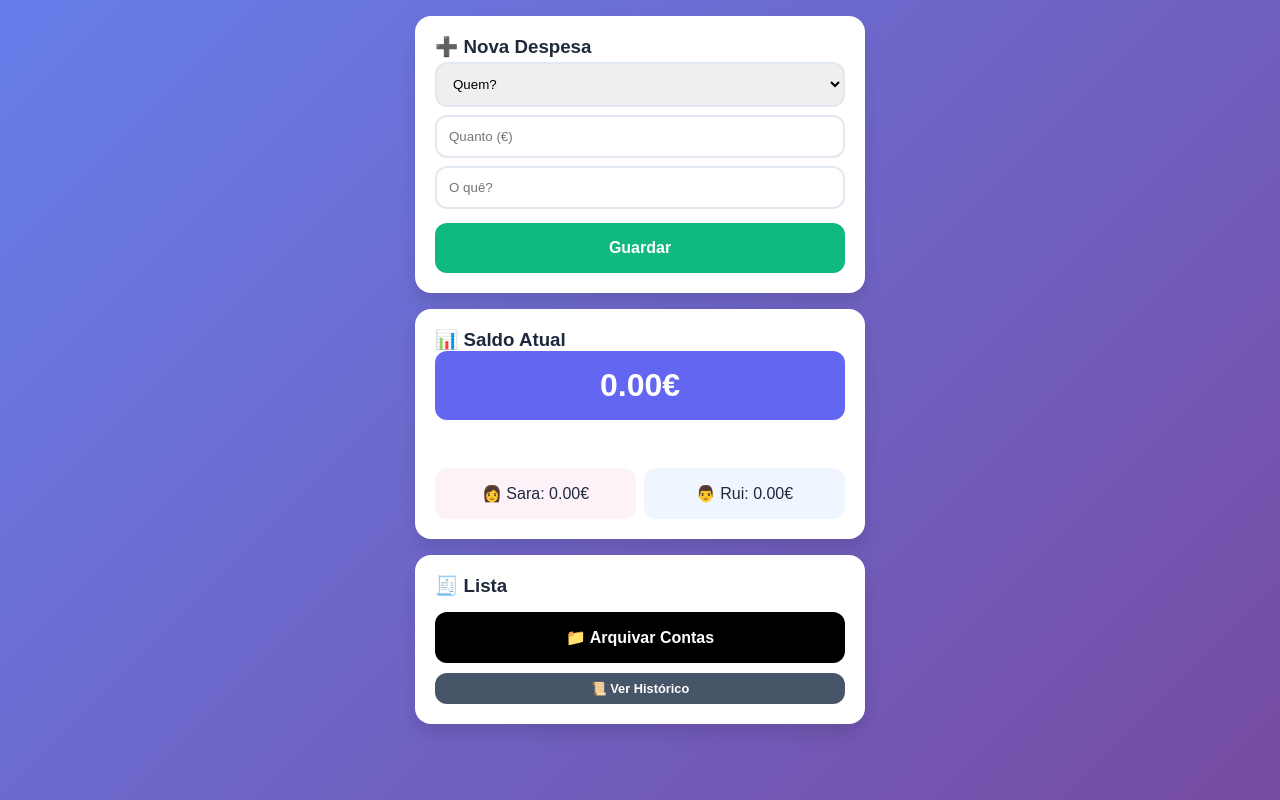
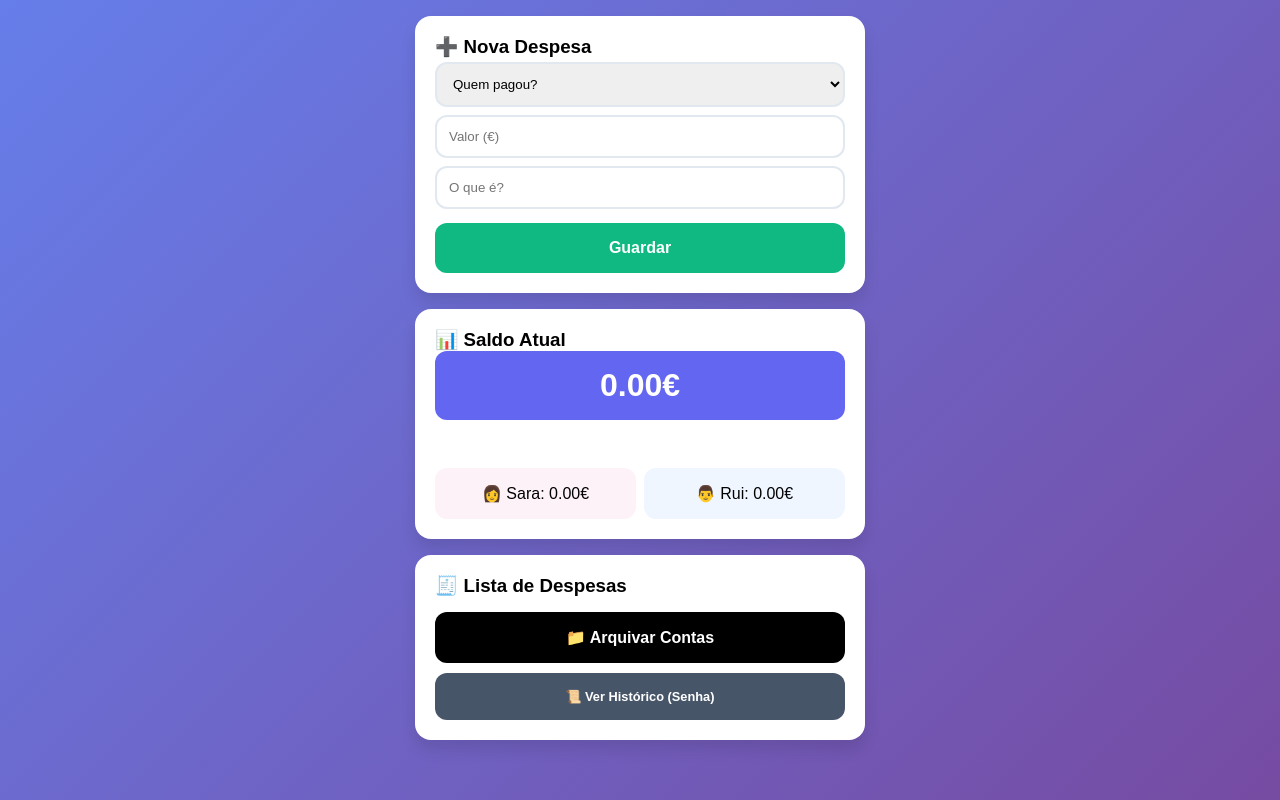
Before and after one commit to rui77jazz-cpu/contasruisara, a plain HTML site: page index.html in a window 1280 px wide. Drawn offline with Linux system fonts and the light colour scheme; no server answers.

Commit message:
Refine form inputs and button labels in index.html
Updated form placeholders and button text for clarity.

```diff
--- a/index.html
+++ b/index.html
@@ -9,7 +9,7 @@
   <style>
     :root{--p:#6366f1;--a:#10b981;--w:#f59e0b;--bg:linear-gradient(135deg,#667eea,#764ba2);--c:#fff}
     *{box-sizing:border-box;margin:0;padding:0}
-    body{font-family:sans-serif;background:var(--bg);min-height:100vh;padding:1rem;color:#1e293b}
+    body{font-family:sans-serif;background:var(--bg);min-height:100vh;padding:1rem}
     .app{max-width:450px;margin:0 auto;display:flex;flex-direction:column;gap:1rem}
     .card{background:var(--c);border-radius:1rem;padding:1.25rem;box-shadow:0 10px 15px rgba(0,0,0,0.1)}
     .btn{padding:1rem;border:none;border-radius:.75rem;font-size:1rem;font-weight:700;cursor:pointer;width:100%;color:#fff}
@@ -20,13 +20,11 @@
     .sara{background:#fdf2f8}.rui{background:#eff6ff}
     .expense-item{display:flex;justify-content:space-between;padding:.75rem;background:#f8fafc;border-radius:.75rem;margin-bottom:.5rem;border:1px solid #e2e8f0}
 
-    /* BOTÃO ARQUIVO - PRETO INICIAL */
-    #mainArchiveBtn { background: #000000 !important; margin-top: 15px; }
-    #mainArchiveBtn.waiting { background: var(--w) !important; }
-    #mainArchiveBtn.done { background: var(--a) !important; }
+    /* BOTÕES ESPECÍFICOS */
+    #mainArchiveBtn { background: #000000 !important; margin-top: 15px; } /* PRETO */
+    #mainArchiveBtn.waiting { background: var(--w) !important; } /* AMARELO */
 
-    /* BOTÃO HISTÓRICO */
-    .btn-hist { background: #475569; margin-top: 10px; font-size: 0.8rem; padding: 0.5rem; }
+    .btn-hist { background: #475569; margin-top: 10px; font-size: 0.8rem; }
     #hist-section { display: none; margin-top: 1rem; border-top: 2px dashed #ccc; padding-top: 1rem; }
 
     input, select { width:100%; padding:.75rem; margin:.25rem 0; border:2px solid #e2e8f0; border-radius:.75rem }
@@ -39,9 +37,9 @@
     <div class="card">
       <h3>➕ Nova Despesa</h3>
       <form id="expenseForm">
-        <select id="payer" required><option value="">Quem?</option><option value="Sara">👩 Sara</option><option value="Rui">👨 Rui</option></select>
-        <input id="amount" type="number" step="0.01" placeholder="Quanto (€)" required>
-        <input id="description" type="text" placeholder="O quê?" required>
+        <select id="payer" required><option value="">Quem pagou?</option><option value="Sara">👩 Sara</option><option value="Rui">👨 Rui</option></select>
+        <input id="amount" type="number" step="0.01" placeholder="Valor (€)" required>
+        <input id="description" type="text" placeholder="O que é?" required>
         <button type="submit" class="btn btn-save">Guardar</button>
       </form>
     </div>
@@ -57,10 +55,10 @@
     </div>
 
     <div class="card">
-      <h3>🧾 Lista</h3>
+      <h3>🧾 Lista de Despesas</h3>
       <div id="list"></div>
       <button id="mainArchiveBtn" class="btn">📁 Arquivar Contas</button>
-      <button onclick="checkPass()" class="btn btn-hist">📜 Ver Histórico</button>
+      <button id="btnHistToggle" class="btn btn-hist">📜 Ver Histórico (Senha)</button>
 
       <div id="hist-section">
         <h3>📈 Resumo Acumulado</h3>
@@ -73,6 +71,7 @@
       </div>
     </div>
   </div>
+
   <script src="script.js"></script>
 </body>
 </html>
```
